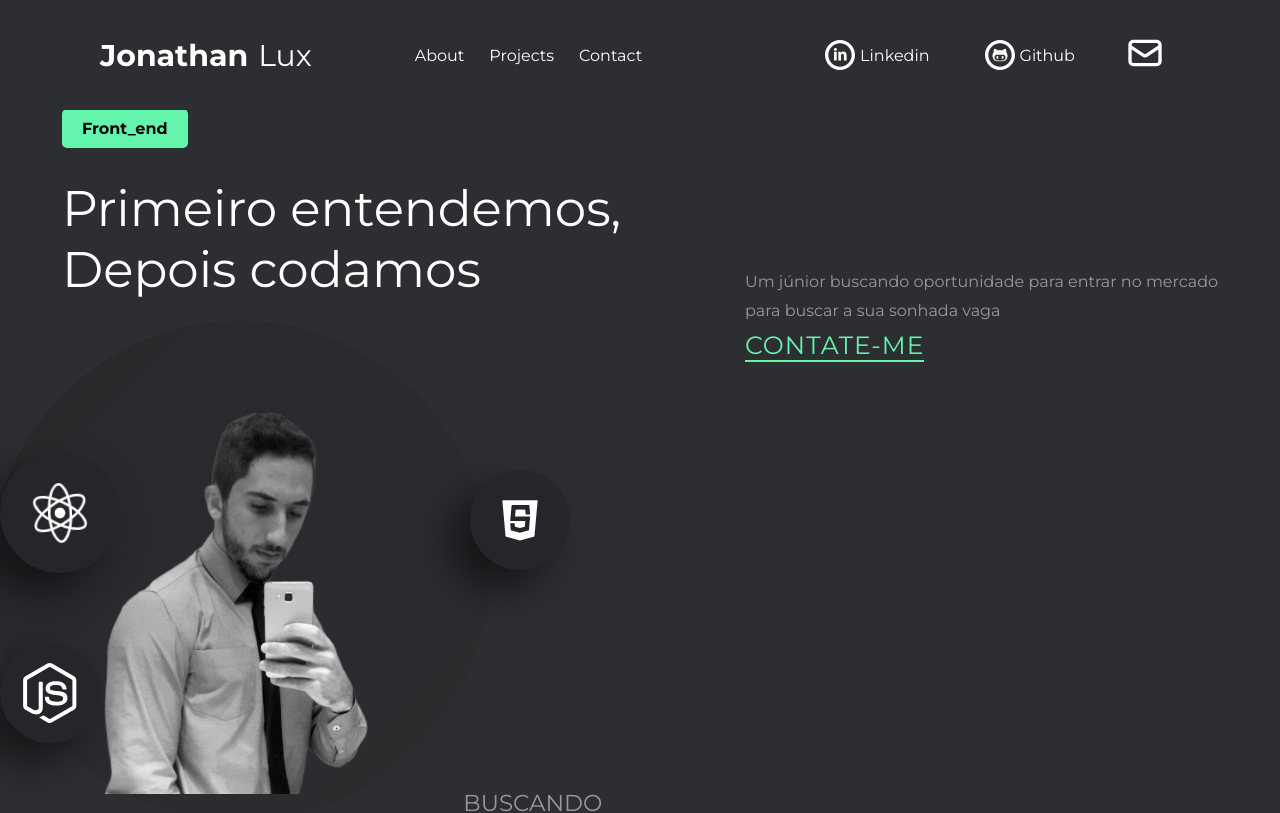
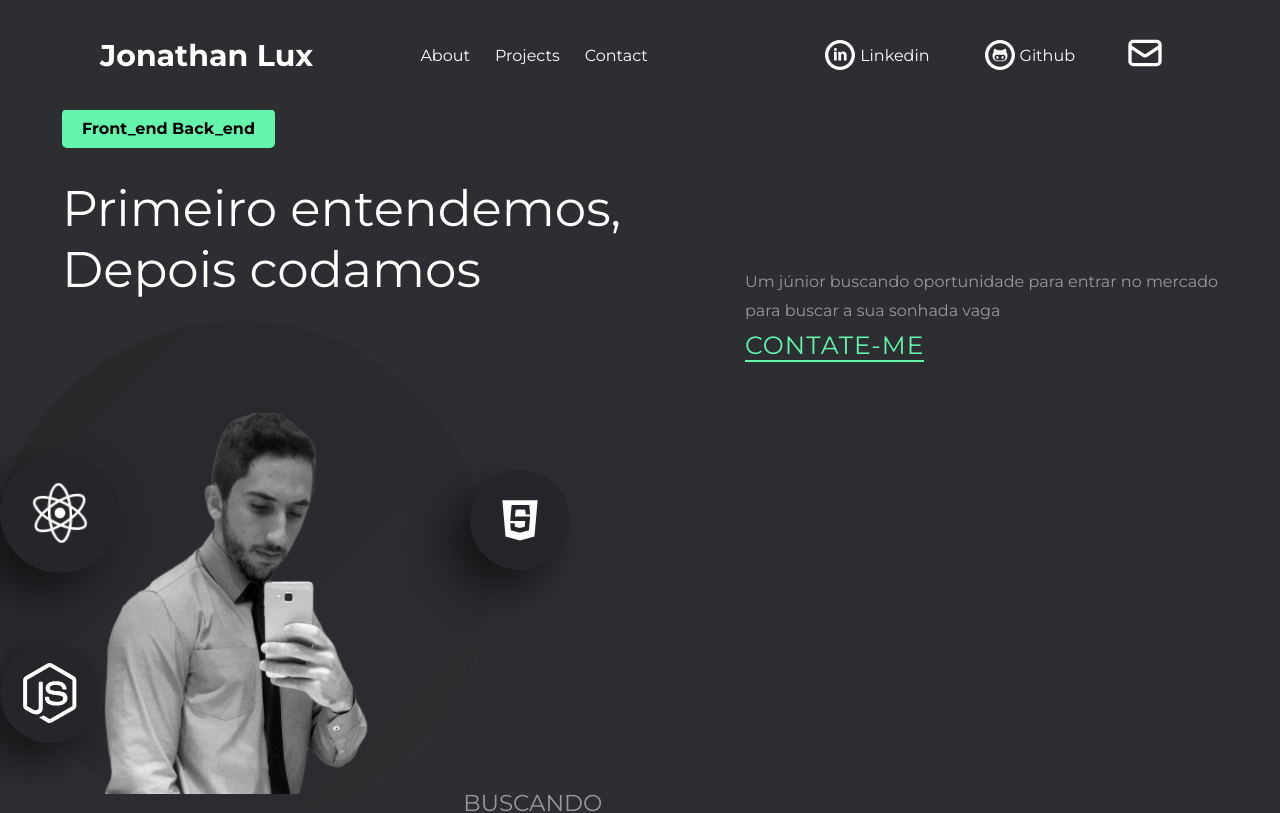
Before and after one commit to Jonathan-Lux/Portfolio, a React (Create React App) app: page / in a window 1280 px wide. Shown: the top 813 px of the page. Built offline with nearby package versions, Linux system fonts and the light colour scheme; no server answers.

Commit message:
bugs corrections

```diff
--- a/src/components/Home/Home.js
+++ b/src/components/Home/Home.js
@@ -18,7 +18,7 @@ const [projects, setProjects] = useState([])
        <div className="home" id="home">
            <div className="home_container">
                <div className="home_left" data-aos="fade-right" data-aos-delay="500">
-                   <p className="home_left_subtitle"> Front_end </p>
+                   <p className="home_left_subtitle"> Front_end Back_end</p>
                     <div className="home_left_title">
                         <p>Primeiro entendemos,</p>
                         <p>Depois codamos</p>
--- a/src/components/Navbar/navBar.js
+++ b/src/components/Navbar/navBar.js
@@ -23,7 +23,7 @@ export default function NavBar() {
     <div className="navBar">
       <nav>
         <div className="logo">
-          <span className="logoSpan">Jonathan</span>Lux
+          <span className="logoSpan">Jonathan Lux</span>
         </div>
         {(toggleMenu || screenWidth > 1024) && (
           <ul className="list">
```
